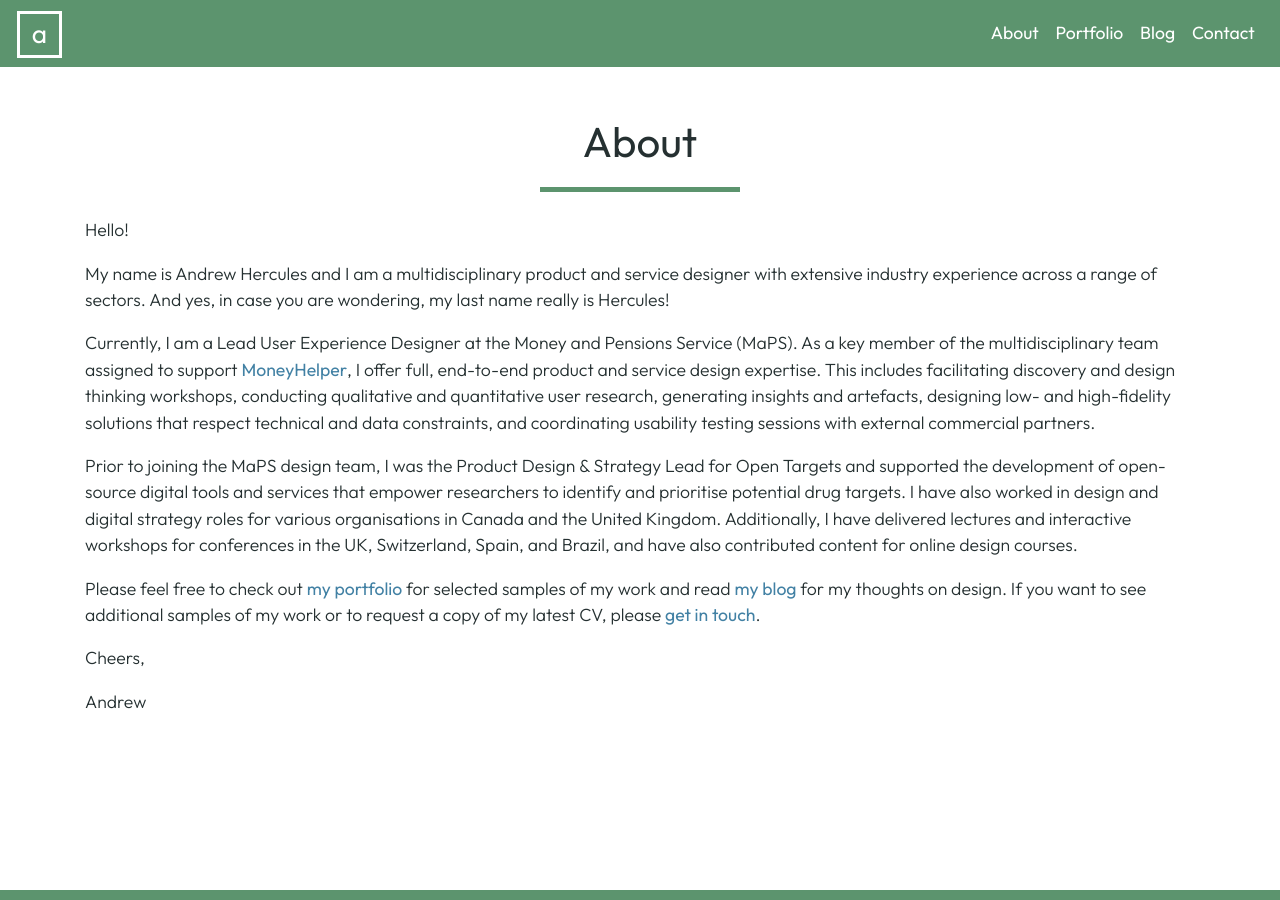
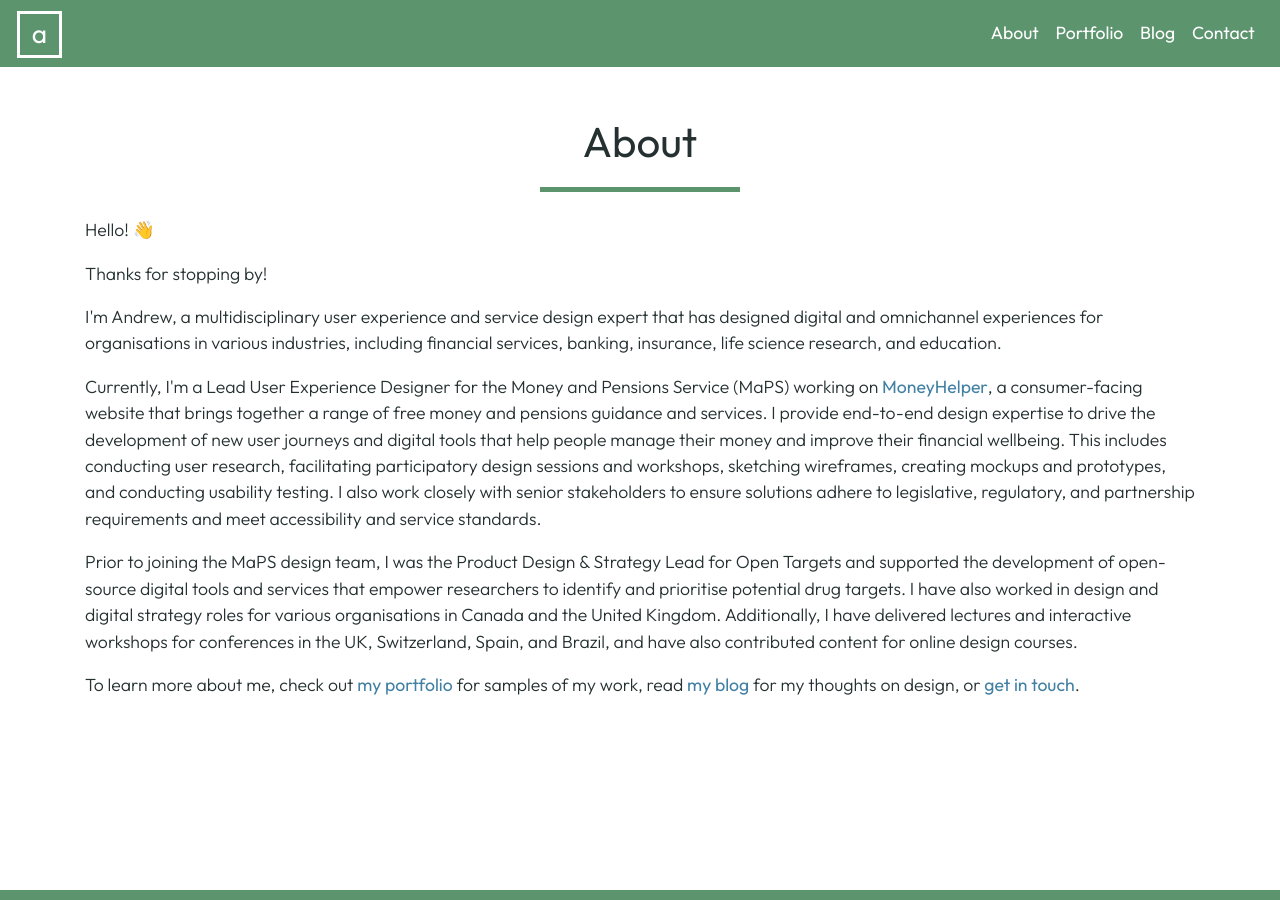
Before and after one commit to andrewhercules/andrewhercules.github.io, a Jekyll site: the page built from pages/about.html, in a window 1280 px wide. Built offline with Jekyll 4.4.1, drawn with Linux system fonts in a browser that asks for light colours.

Commit message:
Updated About page content

```diff
--- a/pages/about.html
+++ b/pages/about.html
@@ -14,21 +14,25 @@ permalink: /about/
     <div class="row">
       <div class="col-lg-12">
         <p class="page-text">
-          Hello!
+          Hello! &#128075;
         </p>
         <p class="page-text">
-          My name is Andrew Hercules and I am a multidisciplinary product and service designer with extensive industry
-          experience across a range of sectors. And yes, in case you are wondering, my last name really is Hercules!
+          Thanks for stopping by!
+        </p>
+
+        <p class="page-text">
+          I'm Andrew, a multidisciplinary user experience and service design expert that has designed digital and omnichannel experiences
+          for organisations in various industries, including financial services, banking, insurance, life science research,
+          and education.
         </p>
         <p class="page-text">
-          Currently, I am a Lead User Experience Designer at the Money and Pensions Service (MaPS). As a key member of the
-          multidisciplinary team assigned to support <a href="https://www.moneyhelper.org.uk/en"
-            target="_blank">MoneyHelper</a>, I offer full, end-to-end product and service design expertise. This
-          includes
-          facilitating discovery and design thinking workshops, conducting qualitative and quantitative user research,
-          generating insights and artefacts, designing low- and high-fidelity solutions that respect technical
-          and data
-          constraints, and coordinating usability testing sessions with external commercial partners.
+          Currently, I'm a Lead User Experience Designer for the Money and Pensions Service (MaPS) working on
+          <a href="https://moneyhelper.org.uk" target="_blank">MoneyHelper</a>, a consumer-facing website that brings together a
+          range of free money and pensions guidance and services. I provide end-to-end design expertise to drive the development
+          of new user journeys and digital tools that help people manage their money and improve their financial wellbeing. This includes
+          conducting user research, facilitating participatory design sessions and workshops, sketching wireframes, creating mockups
+          and prototypes, and conducting usability testing. I also work closely with senior stakeholders to ensure solutions adhere to
+          legislative, regulatory, and partnership requirements and meet accessibility and service standards.
         </p>
         <p class="page-text">
           Prior to joining the MaPS design team, I was the Product Design & Strategy Lead for Open Targets and supported
@@ -39,17 +43,12 @@ permalink: /about/
           content for online design courses.
         </p>
         <p class="page-text">
-          Please feel free to check out <a href="/portfolio">my portfolio</a> for selected samples of my work and read <a href="/blog">my blog</a>
-          for my thoughts on design. If you
-          want to see additional samples of my work or to request a copy of my latest CV, please <a href="/contact">get in touch</a>.
-        </p>
-        <p class="page-text">
-          Cheers,
-        </p>
-        <p>
-          Andrew
+          To learn more about me, check out <a href="/portfolio">my portfolio</a> for samples of my work,
+          read <a href="/blog">my blog</a> for my thoughts on design, or <a href="/contact">get in touch</a>.
         </p>
       </div>
     </div>
   </div>
 </section>
+
+<!-- 	1F44B	 -->
```
